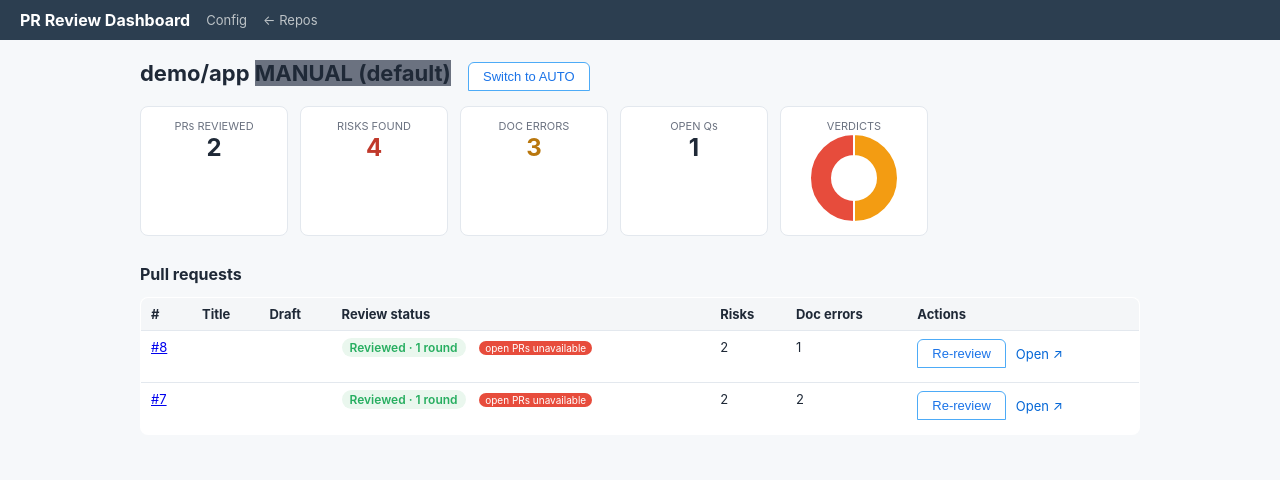
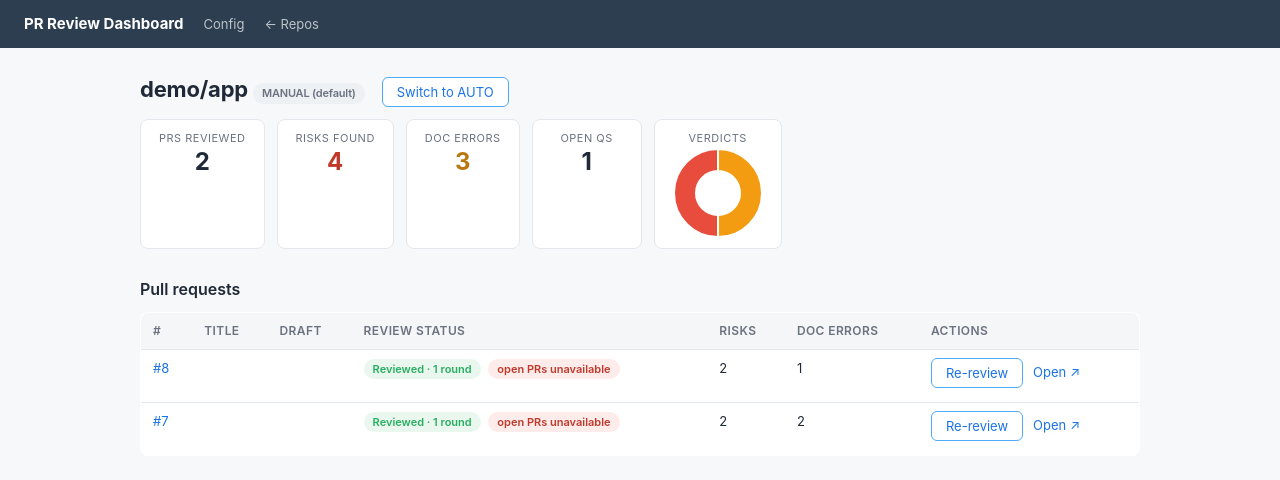
Before and after one commit to letruong272/deepseek-harness-pr-review, a FastAPI app: page /repos/demo/app in a window 1280 px wide. Shown: the top 480 px of the page. Run offline with FastAPI, Linux system fonts and the light colour scheme.

Commit message:
style: unify typography, badges, buttons in dashboard CSS

```diff
--- a/autoreview.yml
+++ b/autoreview.yml
@@ -10,3 +10,4 @@ repos:
   admin-web: auto
   sample-org/sample-api: auto
   sample-app2: auto
+  erp: auto
--- a/web/static/style.css
+++ b/web/static/style.css
@@ -1,81 +1,148 @@
-:root { --border: #e3e8ee; --muted: #6b7280; }
-body { margin: 0; font-family: -apple-system, "Segoe UI", Roboto, sans-serif;
-       background: #f6f8fa; color: #1f2937; }
-.topbar { background: #2c3e50; color: #fff; padding: 10px 20px;
-          display: flex; align-items: center; gap: 16px; }
-.brand { color: #fff; font-weight: 700; text-decoration: none; }
+:root {
+  --border: #e3e8ee;
+  --muted: #6b7280;
+  --bg: #f6f8fa;
+  --fg: #1f2937;
+  --green: #27ae60;
+  --orange: #b9770e;
+  --red: #c0392b;
+  --gray: #6b7280;
+  --blue: #1a73e8;
+  --navy: #2c3e50;
+  --radius: 8px;
+  --font: -apple-system, BlinkMacSystemFont, "Segoe UI", Roboto, "Helvetica Neue", Arial, sans-serif;
+  --mono: ui-monospace, SFMono-Regular, Menlo, Consolas, monospace;
+}
+
+* { box-sizing: border-box; }
+
+body {
+  margin: 0;
+  font-family: var(--font);
+  font-size: 14px;
+  line-height: 1.6;
+  background: var(--bg);
+  color: var(--fg);
+  -webkit-font-smoothing: antialiased;
+}
+
+.topbar {
+  background: var(--navy);
+  color: #fff;
+  padding: 12px 24px;
+  display: flex;
+  align-items: center;
+  gap: 20px;
+}
+.brand { color: #fff; font-weight: 700; font-size: 15px; text-decoration: none; }
 .crumb { color: #bdc3c7; text-decoration: none; font-size: 13px; }
-.container { max-width: 1000px; margin: 20px auto; padding: 0 16px; }
-h1 { font-size: 22px; }
-h2 { font-size: 16px; margin-top: 28px; }
-.muted { color: var(--muted); }
+.crumb:hover { color: #fff; }
+
+.container { max-width: 1040px; margin: 24px auto; padding: 0 20px; }
+
+h1 { font-size: 22px; font-weight: 650; margin: 0 0 12px; letter-spacing: -0.2px; }
+h2 { font-size: 16px; font-weight: 600; margin: 28px 0 10px; }
+
+.muted { color: var(--muted); font-size: 13px; }
 .empty { color: var(--muted); padding: 12px 0; }
-.cards { display: grid; grid-template-columns: repeat(auto-fill, minmax(280px, 1fr)); gap: 12px; }
-.card { background: #fff; border: 1px solid var(--border); border-radius: 8px; padding: 14px; }
-a.card { text-decoration: none; color: inherit; display: block; }
-a.card:hover { border-color: #2c3e50; }
-.kpis { display: flex; gap: 16px; margin-top: 8px; }
-.kpi.bad b { color: #c0392b; }
-.kpi.warn b { color: #b9770e; }
-.kpi-row { display: flex; gap: 12px; flex-wrap: wrap; }
-.kpi-card { background: #fff; border: 1px solid var(--border); border-radius: 8px;
-            padding: 12px 18px; text-align: center; min-width: 110px; }
-.kpi-card.bad .kpi-value { color: #c0392b; }
-.kpi-card.warn .kpi-value { color: #b9770e; }
-.kpi-label { font-size: 11px; color: var(--muted); }
-.kpi-value { font-size: 24px; font-weight: 700; }
+
+/* ---------- repo cards ---------- */
+.cards { display: grid; grid-template-columns: repeat(auto-fill, minmax(280px, 1fr)); gap: 14px; }
+.card { background: #fff; border: 1px solid var(--border); border-radius: var(--radius); padding: 16px; }
+a.card { text-decoration: none; color: inherit; display: block; transition: border-color .15s; }
+a.card:hover { border-color: var(--navy); }
+a.card.auto { border-style: dashed; }
+.card h3 { font-size: 14px; font-weight: 600; margin: 0 0 6px; }
+.card p { font-size: 13px; color: var(--muted); margin: 0; }
+.kpis { display: flex; gap: 16px; margin-top: 10px; font-size: 13px; }
+.kpi.bad b { color: var(--red); }
+.kpi.warn b { color: var(--orange); }
+
+/* ---------- KPI row ---------- */
+.kpi-row { display: flex; gap: 12px; flex-wrap: wrap; margin-bottom: 8px; }
+.kpi-card {
+  background: #fff; border: 1px solid var(--border); border-radius: var(--radius);
+  padding: 10px 18px; text-align: center; min-width: 110px;
+}
+.kpi-card.bad .kpi-value { color: var(--red); }
+.kpi-card.warn .kpi-value { color: var(--orange); }
+.kpi-label { font-size: 11px; text-transform: uppercase; letter-spacing: 0.5px; color: var(--muted); }
+.kpi-value { font-size: 24px; font-weight: 700; line-height: 1.2; }
 .chart-card canvas { margin: 0 auto; }
-.table { width: 100%; border-collapse: collapse; background: #fff;
-         border: 1px solid var(--border); border-radius: 8px; overflow: hidden;
-         font-size: 13px; }
-.table th { text-align: left; background: #f4f6f8; padding: 8px 10px; }
-.table td { padding: 8px 10px; border-top: 1px solid var(--border); vertical-align: top; }
+
+/* ---------- tables ---------- */
+.table {
+  width: 100%; border-collapse: collapse; background: #fff;
+  border: 1px solid var(--border); border-radius: var(--radius);
+  overflow: hidden; font-size: 13px;
+}
+.table th {
+  text-align: left; background: #f4f6f8; padding: 8px 12px;
+  font-size: 12px; text-transform: uppercase; letter-spacing: 0.4px; color: var(--muted);
+  font-weight: 600;
+}
+.table td { padding: 8px 12px; border-top: 1px solid var(--border); vertical-align: top; }
+.table a { color: var(--blue); text-decoration: none; }
+.table a:hover { text-decoration: underline; }
 tr.failed td { background: #fdecea; }
-.tag.fail { background: #e74c3c; color: #fff; font-size: 10px; padding: 1px 6px;
-            border-radius: 8px; margin-left: 6px; }
-.verdict { font-size: 12px; font-weight: 600; padding: 2px 8px; border-radius: 10px; }
-.v-accurate, .v-pass, .v-match, .v-resolved, .v-fixed { background: #eaf7ee; color: #27ae60; }
-.v-partial, .v-wrong, .v-stale, .v-still_valid, .v-risk, .v-changed { background: #fdf6e3; color: #b9770e; }
-.v-misleading, .v-fail, .v-fabricated, .v-broken { background: #fdecea; color: #c0392b; }
-.v-no_claims, .v-unverified, .v-outdated, .v-unaffected { background: #eef1f4; color: #6b7280; }
-.tabs { display: flex; gap: 4px; margin: 16px 0; flex-wrap: wrap; }
-.tab-btn { background: #f4f6f8; border: 1px solid var(--border); padding: 6px 14px;
-           border-radius: 6px 6px 0 0; cursor: pointer; font-size: 13px; }
-.tab-btn.active { background: #2c3e50; color: #fff; border-color: #2c3e50; }
-.config-block { background: #fff; border: 1px solid var(--border);
-                border-radius: 10px; padding: 16px; margin-bottom: 28px; }
-.config-block h2 { margin: 0 0 8px; font-size: 16px; }
-.add-form { display: flex; gap: 8px; margin-top: 12px; }
-.add-input { padding: 6px 10px; border: 1px solid var(--border); border-radius: 6px;
-             flex: 1; max-width: 320px; font-size: 13px; }
-.tab-btn.danger { color: #c0392b; }
-tr.unlisted td { color: #6b7280; }
-.v-auto { background: #eaf7ee; color: #27ae60; }
-.v-manual { background: #eef1f4; color: #6b7280; }
-.v-unlisted { background: #f4f6f8; color: #a0a6ad; }
-.tag.draft { background: #6b7280; color: #fff; font-size: 10px; padding: 1px 6px;
-             border-radius: 8px; margin-left: 6px; }
-.review-btn { border: 1px solid #4dabf7; color: #1a73e8; background: #fff; }
+
+/* ---------- badges / tags / verdicts ---------- */
+.tag, .verdict {
+  display: inline-block; font-size: 11px; font-weight: 600;
+  padding: 2px 9px; border-radius: 999px; line-height: 1.5; white-space: nowrap;
+}
+.tag.auto, .v-auto, .v-accurate, .v-pass, .v-match, .v-resolved, .v-fixed {
+  background: #eaf7ee; color: var(--green);
+}
+.tag.manual, .v-manual, .v-no_claims, .v-unverified, .v-outdated, .v-unaffected {
+  background: #eef1f4; color: var(--gray);
+}
+.tag.unlisted, .v-unlisted { background: #f4f6f8; color: #a0a6ad; }
+.tag.draft, .v-partial, .v-wrong, .v-stale, .v-still_valid, .v-risk, .v-changed {
+  background: #fdf6e3; color: var(--orange);
+}
+.tag.fail, .v-misleading, .v-fail, .v-fabricated, .v-broken { background: #fdecea; color: var(--red); }
+.verdict { margin-right: 4px; }
+
+/* ---------- buttons ---------- */
+.tabs { display: flex; gap: 4px; margin: 18px 0; flex-wrap: wrap; }
+.tab-btn {
+  background: #fff; border: 1px solid var(--border); padding: 6px 14px;
+  border-radius: 6px; cursor: pointer; font-size: 13px; font-family: var(--font);
+  transition: background .15s, border-color .15s;
+}
+.tab-btn:hover { border-color: var(--navy); }
+.tab-btn.active { background: var(--navy); color: #fff; border-color: var(--navy); }
+.tab-btn.danger { color: var(--red); }
+.review-btn { border: 1px solid #4dabf7; color: var(--blue); background: #fff; }
 .review-btn:disabled { opacity: .5; cursor: wait; }
-.tag.auto { background: #27ae60; color: #fff; font-size: 10px; padding: 1px 6px;
-            border-radius: 8px; margin-left: 6px; }
-a.card.auto { border-style: dashed; }
-.review-msg { margin-top: 6px; font-size: 12px; color: #6b7280; }
-.review-msg.warn { color: #b9770e; }
+.mode-toggle { margin-left: 12px; }
+.review-cell { display: inline-flex; align-items: center; gap: 10px; white-space: nowrap; }
+
+/* ---------- blocks / forms ---------- */
+.config-block {
+  background: #fff; border: 1px solid var(--border);
+  border-radius: var(--radius); padding: 18px; margin-bottom: 24px;
+}
+.config-block h2 { margin: 0 0 10px; font-size: 15px; }
+.add-form { display: flex; gap: 8px; margin-top: 14px; }
+.add-input {
+  padding: 7px 12px; border: 1px solid var(--border); border-radius: 6px;
+  flex: 1; max-width: 320px; font-size: 13px; font-family: var(--font);
+}
+.add-input:focus { outline: 2px solid #4dabf7; border-color: transparent; }
+
+.review-msg { margin-top: 6px; font-size: 12px; color: var(--muted); }
+.review-msg.warn { color: var(--orange); }
+.gh-link { font-size: 13px; color: var(--blue); text-decoration: none; margin-left: 10px; }
+.gh-link:hover { text-decoration: underline; }
+.review-cell .gh-link { margin-left: 0; }
+.breakdown { margin-top: 8px; font-size: 12px; color: var(--muted); }
+
+/* ---------- review log ---------- */
 .review-log-panel { margin-top: 16px; }
-.review-log { background: #1a2733; color: #dbeafe; padding: 14px; border-radius: 8px;
-              overflow-x: auto; font-size: 12px; max-height: 400px; overflow-y: auto;
-              white-space: pre-wrap; word-break: break-word; }
-.gh-link { font-size: 13px; font-weight: 400; color: #0366d6;
-           text-decoration: none; margin-left: 10px; }
-.gh-link:hover { text-decoration: underline; }
-.breakdown { margin-top: 8px; font-size: 12px; }
-.verdict { margin-right: 4px; }
-.review-cell { display: inline-flex; align-items: center; gap: 10px;
-               white-space: nowrap; }
-.review-cell .gh-link { margin-left: 0; }
-.tag.auto { background: #27ae60; }
-.tag.manual { background: #6b7280; }
-.tag.unlisted { background: #a0a6ad; }
-.mode-toggle { margin-left: 12px; }
-.tag.manual { background: #6b7280; }
+.review-log {
+  background: #1a2733; color: #dbeafe; padding: 14px 16px; border-radius: var(--radius);
+  font-family: var(--mono); font-size: 12px; line-height: 1.5;
+  max-height: 400px; overflow-y: auto; white-space: pre-wrap; word-break: break-word;
+}
```
